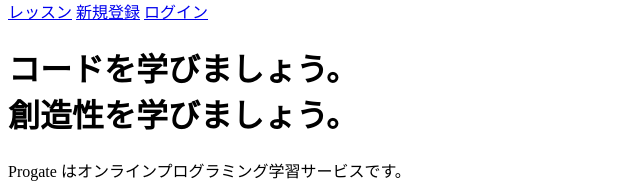
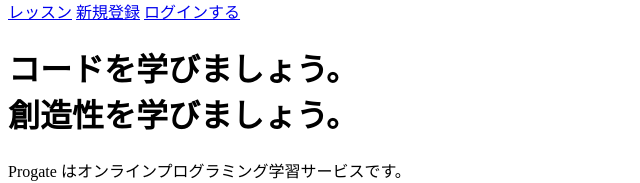
Before and after one commit to yitmr02/yuina, a plain HTML site: page index.html in a window 1280 px wide. Shown: the part 355-538 px from the top of the page, 0-640 px from the left. Drawn offline with Linux system fonts and the light colour scheme.

Commit message:
Update index.html

```diff
--- a/index.html
+++ b/index.html
@@ -17,7 +17,7 @@
       <div class="header-right">
         <a href="#">レッスン</a>
         <a href="#">新規登録</a>
-        <a href="#" class="login">ログイン</a>
+        <a href="#" class="login">ログインする</a>
       </div>
     </div>
   </ヘッダ>
```
